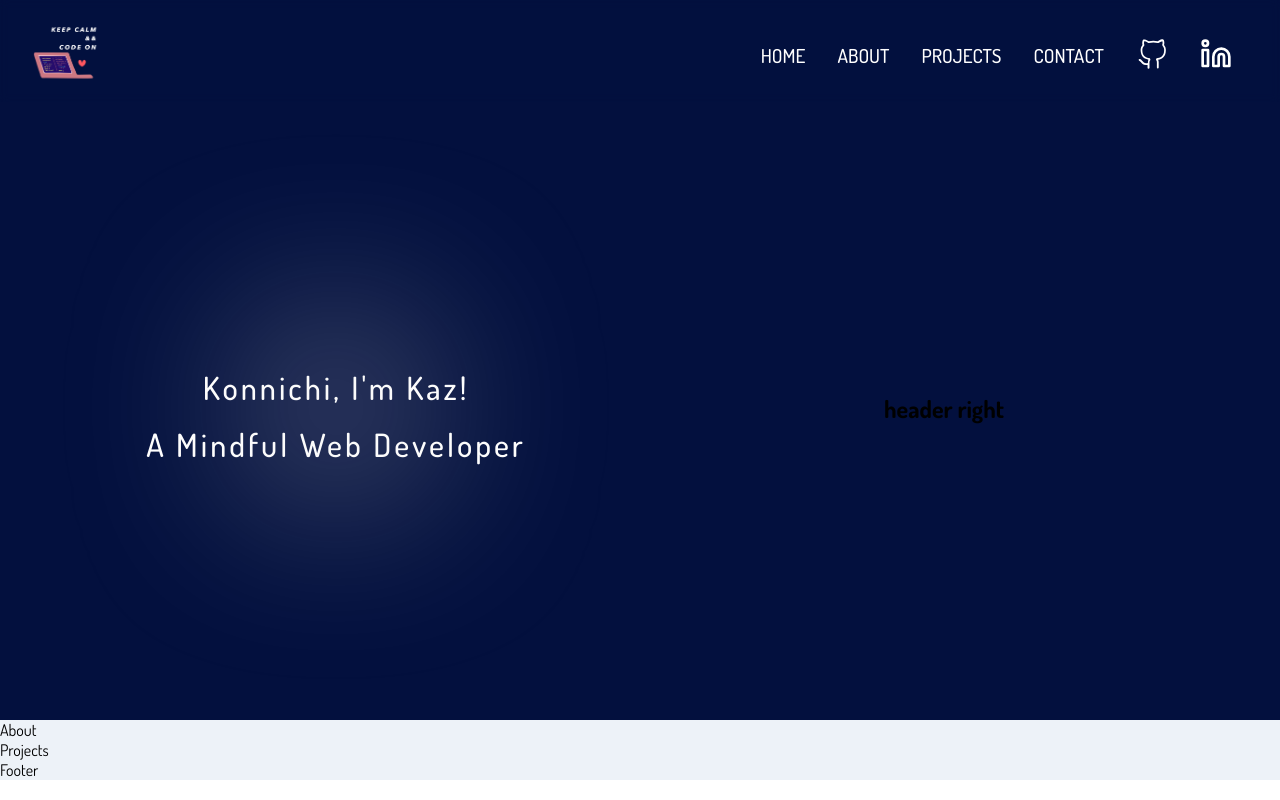
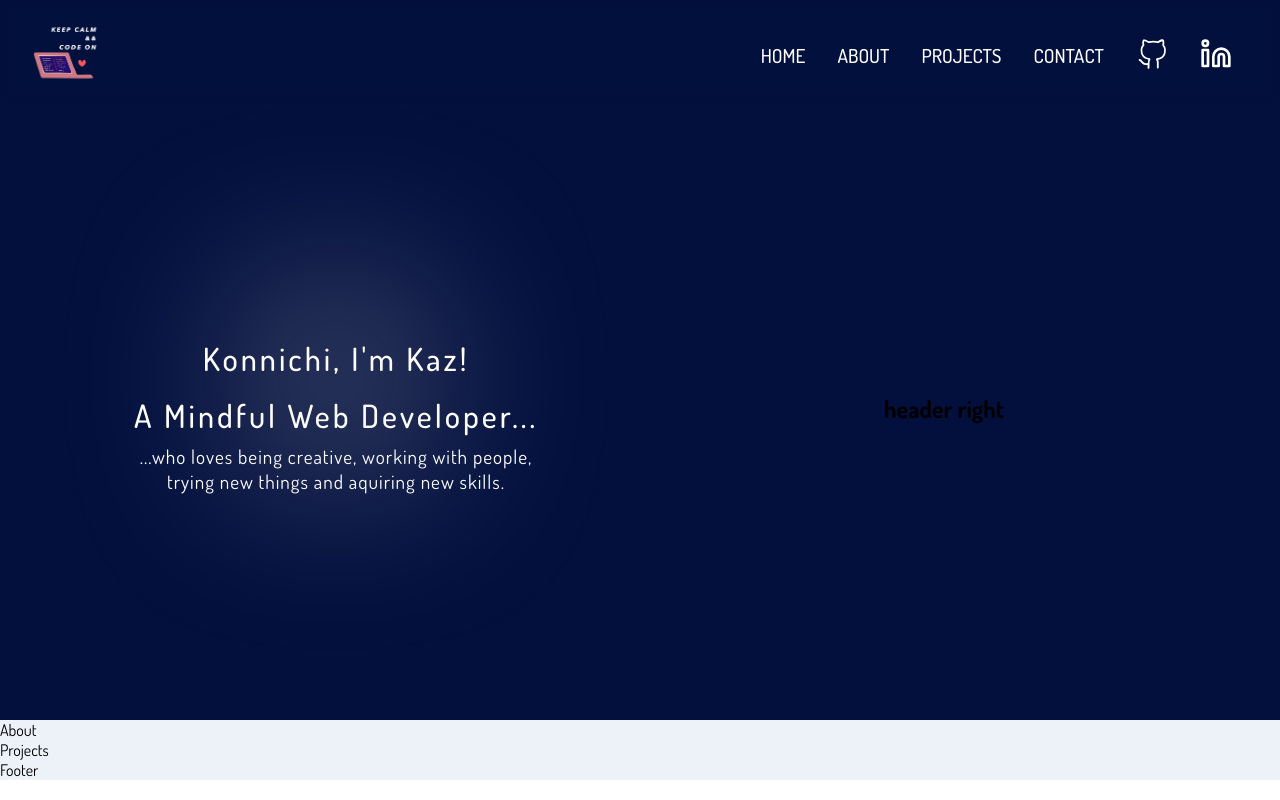
Before and after one commit to Kaz1022/portfolio_fe, a React (Create React App) app: page / in a window 1280 px wide. Built offline with nearby package versions, Linux system fonts and the light colour scheme.

Commit message:
change header text

```diff
--- a/src/container/Header/Header.jsx
+++ b/src/container/Header/Header.jsx
@@ -47,7 +47,8 @@ const Header = () => {
     <section className="app__header app__flex" id="home">
       <div className="header-left">
         <h1><span className="wrap">{text}</span>{`, I'm Kaz!`}</h1>
-        <h1>A Mindful Web Developer </h1>
+        <h1>A Mindful Web Developer...</h1>
+        <p>...who loves being creative, working with people, trying new things and aquiring new skills. </p>
 
         {/* blur divs */}
         <div className="blur" style={{background: 'var(--lightGray-color)'}}>
--- a/src/container/Header/Header.scss
+++ b/src/container/Header/Header.scss
@@ -52,6 +52,18 @@
     }
   }
 
+  p {
+    margin-top: 0.5rem;
+    padding: 0 6rem;
+    letter-spacing: 1px;
+    text-align: center;
+    font-size: 1.2rem;
+
+    @media screen and (max-width: 900px) {
+      margin-top: 1.5rem;
+    }
+  }
+
   .blur {
     position: absolute;
     width: 7rem;
```
